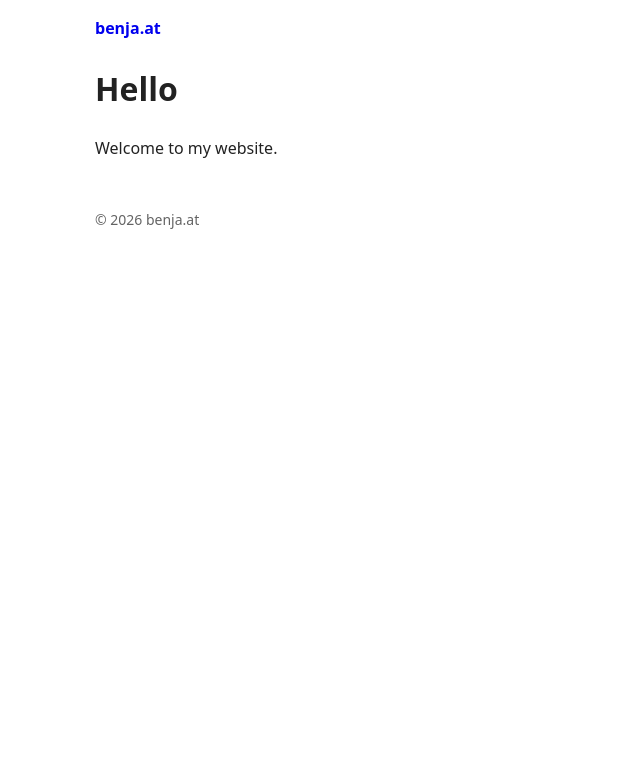
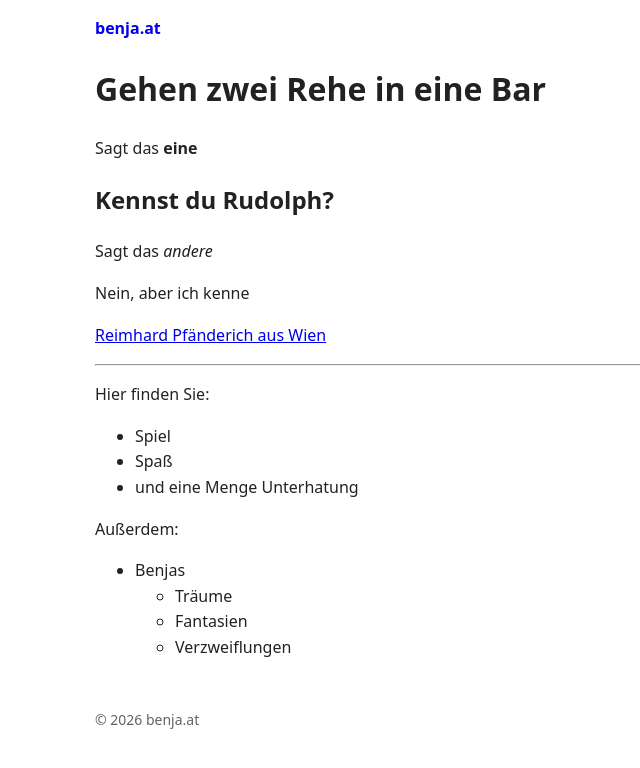
Before and after one commit to BambiBenja/benja.at, a Jekyll site: the page built from index.md, in a window 1280 px wide. Shown: the top 768 px of the page, without its empty margins (241-881 px from the left). Built offline with Jekyll 4.4.1, drawn with Linux system fonts in a browser that asks for light colours; our own code applies the rules of GitHub Pages for plain Markdown files.

Commit message:
Revise index.md with new content and formatting
Updated content and structure of the index page with new text and headings.

```diff
--- a/index.md
+++ b/index.md
@@ -2,6 +2,29 @@
 layout: default
 ---
 
-# Hello
+# Gehen zwei Rehe in eine Bar
 
-Welcome to my website.
+Sagt das **eine**
+
+## Kennst du Rudolph?
+
+Sagt das *andere*
+
+Nein, aber ich kenne
+
+[Reimhard Pfänderich aus Wien](https://www.youtube.com/watch?v=t-umYuRxHn8)
+
+-------------------------------
+
+Hier finden Sie:
+
++ Spiel
++ Spaß
++ und eine Menge Unterhatung
+
+
+Außerdem:
+* Benjas
+    - Träume
+    - Fantasien
+    - Verzweiflungen
```
